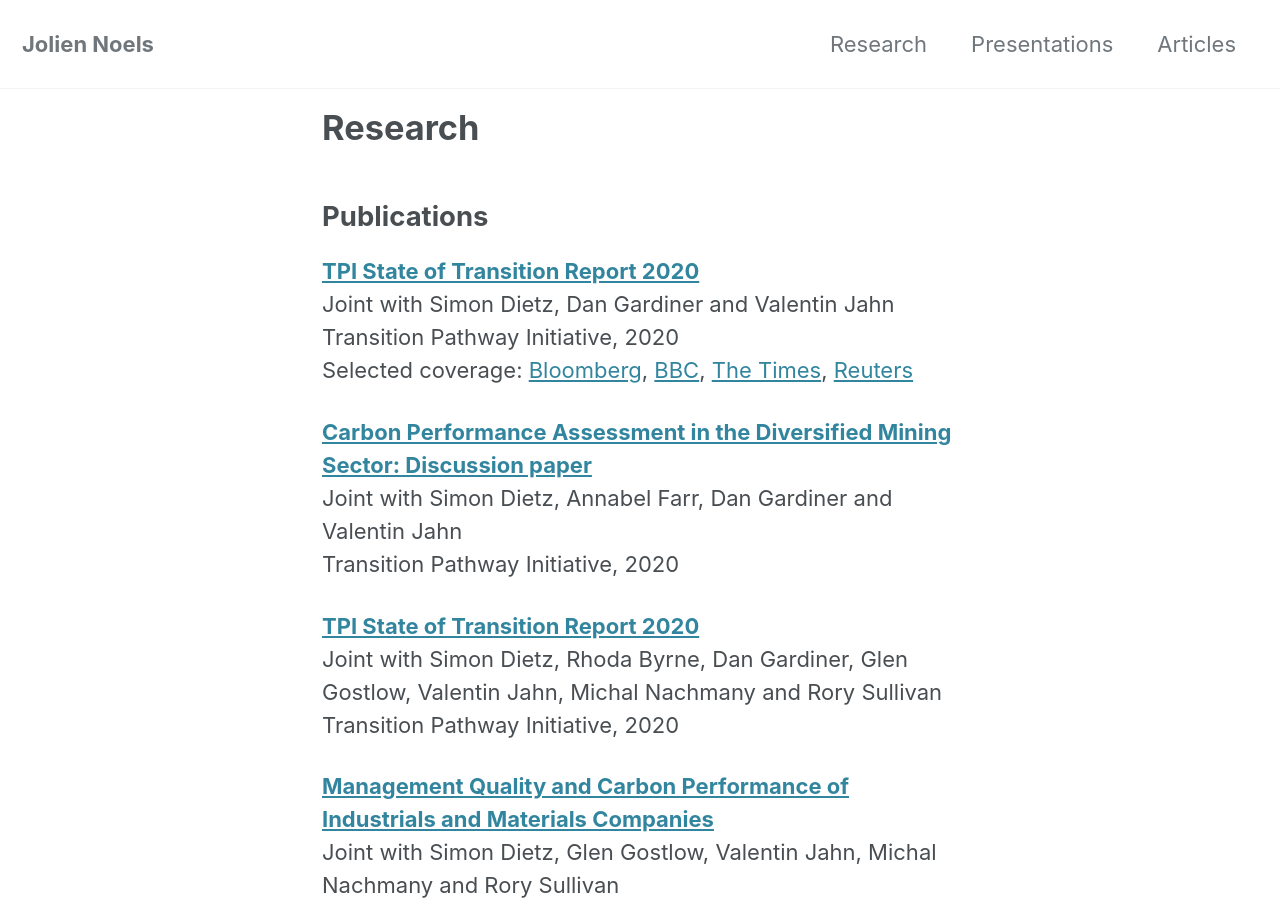
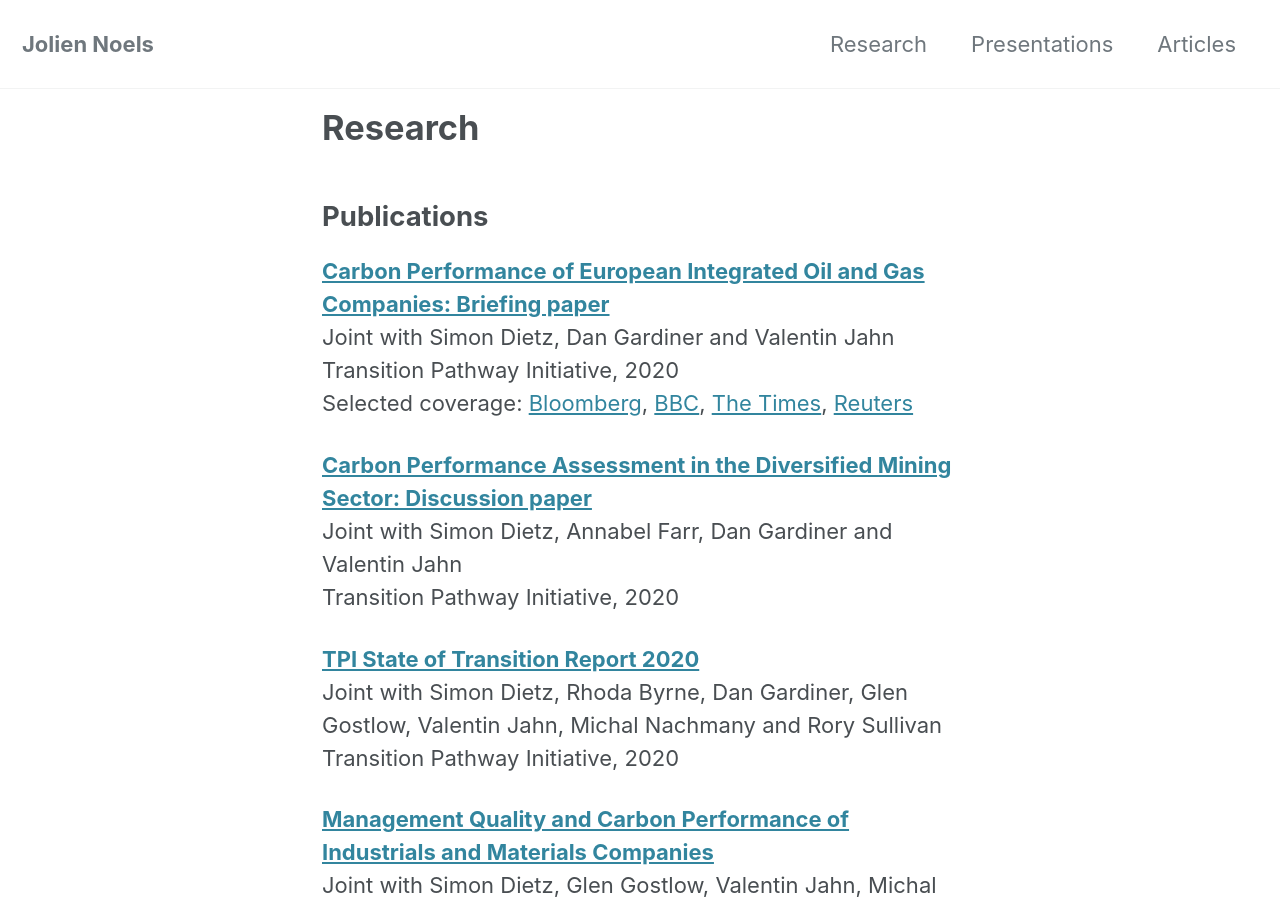
Before and after one commit to JolienNoels/joliennoels.github.io, a Jekyll site: the page built from _pages/research.md, in a window 1280 px wide and 900 px high. Built offline with Jekyll 4.4.1, drawn with Linux system fonts in a browser that asks for light colours; cached includes are drawn as plain includes; nearby versions of some CDN libraries.

Commit message:
typo corrected

```diff
--- a/_pages/research.md
+++ b/_pages/research.md
@@ -6,7 +6,7 @@ permalink: /research/
 
 ## Publications
 
-**[TPI State of Transition Report 2020](http://joliennoels.github.io/files/European-Integrated-Oil-and-Gas-Briefing-Paper.pdf)**
+**[Carbon Performance of European Integrated Oil and Gas Companies: Briefing paper](http://joliennoels.github.io/files/European-Integrated-Oil-and-Gas-Briefing-Paper.pdf)**
   Joint with Simon Dietz, Dan Gardiner and Valentin Jahn
   Transition Pathway Initiative, 2020
   Selected coverage: [Bloomberg](https://www.bloomberg.com/news/articles/2020-05-11/big-oil-s-climate-targets-not-enough-for-paris-goals-funds-say), [BBC](https://www.bbc.com/news/science-environment-52624695), [The Times](https://www.thetimes.co.uk/article/bp-must-raise-game-to-meet-climate-pledge-says-report-wp5c68brb), [Reuters](https://www.reuters.com/article/oil-carbon-companies-targets/shell-eni-lead-oil-majors-climate-ambitions-but-still-fall-short-investors-idUSL8N2CT3TY)
```
